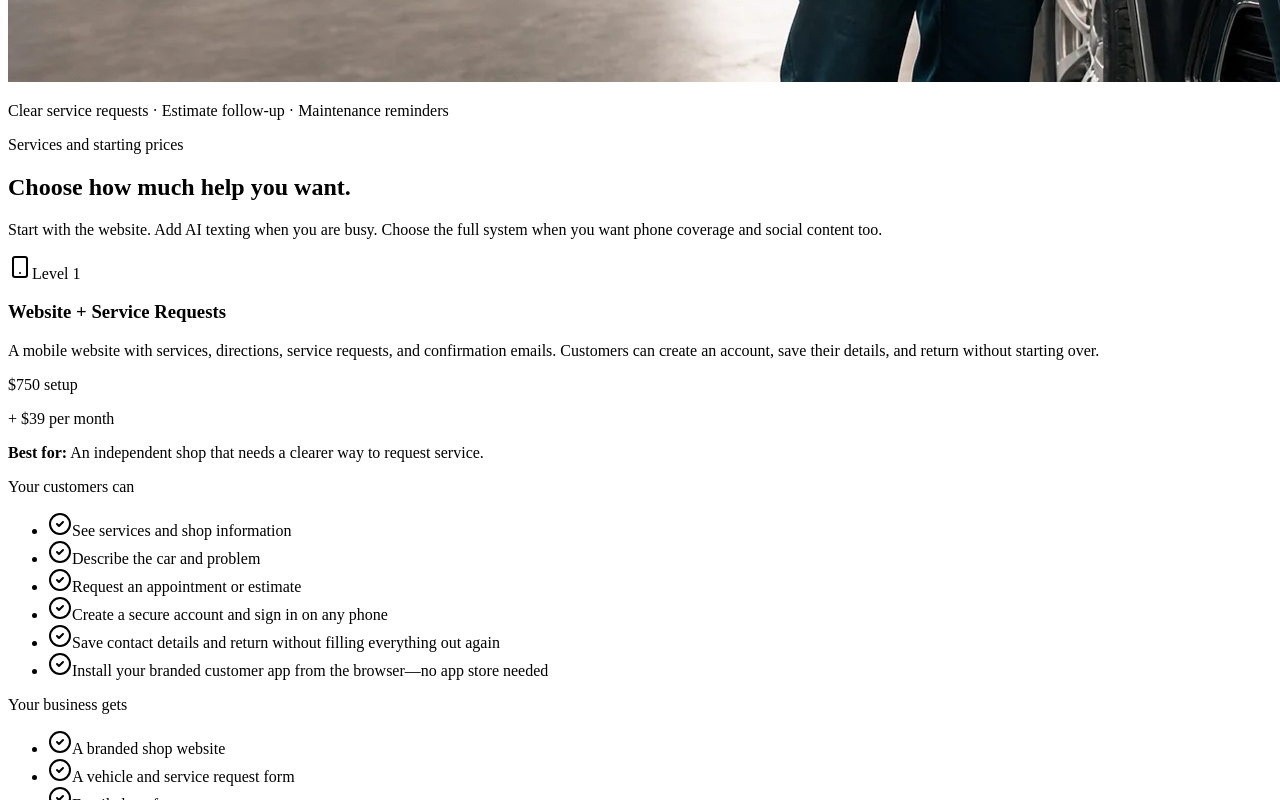
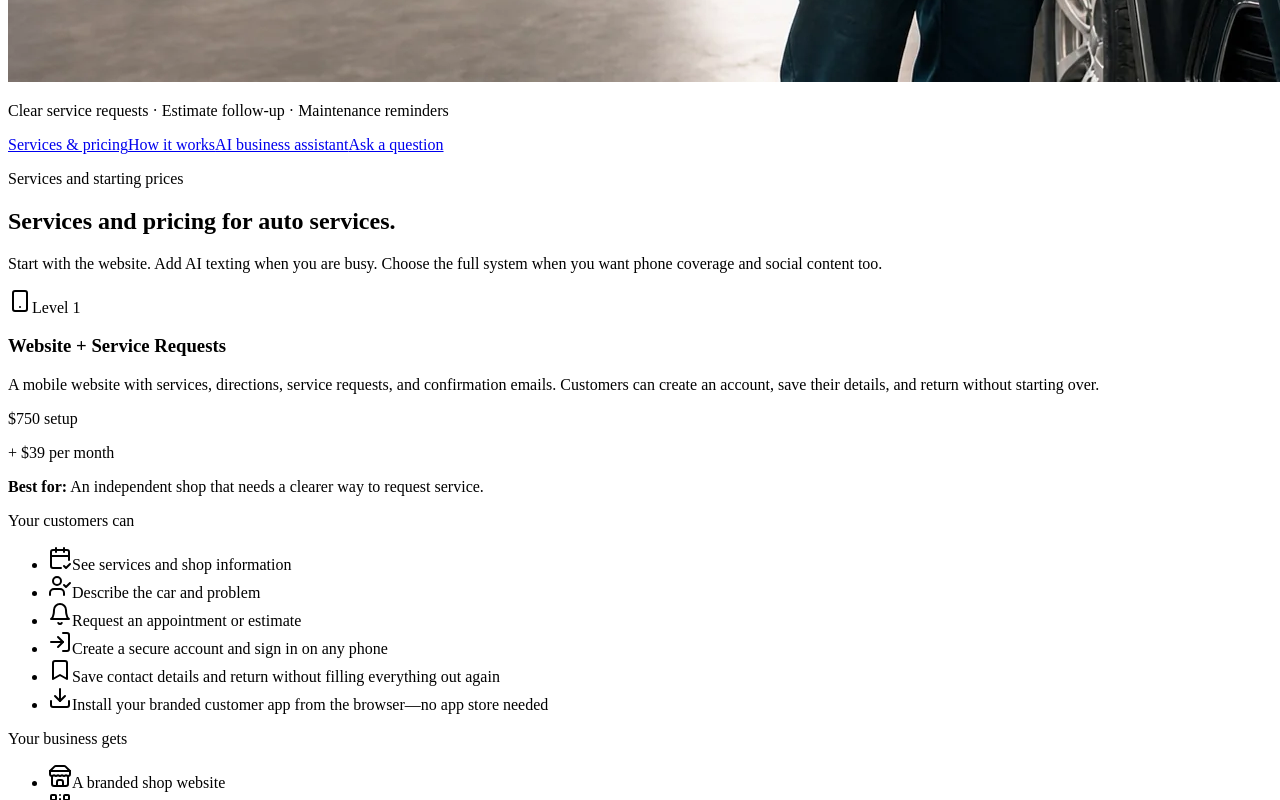
Before and after one commit to mehyar-us/mehyar-web, a React (Vite) app in the folder client/: page /industries/auto-services in a window 1280 px wide. Shown: the part 2180-2980 px from the top of the page. Built offline with nearby package versions, Linux system fonts and the light colour scheme; no server answers.

Commit message:
make industry pricing easier to scan

```diff
--- a/client/src/components/industry-agent-services.tsx
+++ b/client/src/components/industry-agent-services.tsx
@@ -9,7 +9,7 @@ const useCaseIcons = [Clock3, MessageSquareText, Workflow, Clock3, BrainCircuit,
 export default function IndustryAgentServices({ industry }: { industry: IndustryOffer }) {
   const useCases = getAgentUseCases(industry);
   return (
-    <section className="border-t border-border bg-background px-4 py-14 md:py-20" aria-labelledby="agent-services-title">
+    <section id="ai-business-assistant" className="scroll-mt-24 border-t border-border bg-background px-4 py-14 md:py-20" aria-labelledby="agent-services-title">
       <div className="mx-auto max-w-7xl">
         <div className="grid gap-8 lg:grid-cols-[1fr_0.9fr] lg:items-center">
           <div>
--- a/client/src/components/industry-sales-deck.tsx
+++ b/client/src/components/industry-sales-deck.tsx
@@ -1,11 +1,23 @@
 import {
   ArrowRight,
+  Bell,
+  Bookmark,
+  CalendarCheck2,
   CheckCircle2,
+  Database,
+  Download,
+  LayoutDashboard,
+  LogIn,
   MailCheck,
   MessageSquareText,
   PhoneCall,
+  QrCode,
   ShieldCheck,
   Smartphone,
+  Store,
+  UserCheck,
+  Users,
+  Wrench,
 } from "lucide-react";
 import { Link } from "wouter";
 import type { IndustryOffer } from "@/data/industry-offers";
@@ -13,14 +25,16 @@ import { buttonVariants } from "@/components/ui/button";
 import { cn } from "@/lib/utils";
 
 const levelIcons = [Smartphone, MessageSquareText, PhoneCall];
+const customerItemIcons = [CalendarCheck2, UserCheck, Bell, LogIn, Bookmark, Download];
+const ownerItemIcons = [Store, QrCode, Database, LayoutDashboard, Users, Wrench];
 
 export default function IndustrySalesDeck({ industry }: { industry: IndustryOffer }) {
   return (
-    <section className="bg-muted/35 px-4 py-12 md:py-20" aria-label={`${industry.shortName} services, pricing, and example`}>
+    <section id="services-pricing" className="scroll-mt-24 bg-muted/35 px-4 py-12 md:py-20" aria-label={`${industry.shortName} services and pricing`}>
       <div className="mx-auto max-w-7xl">
         <div className="mx-auto max-w-3xl text-center">
           <p className="text-sm font-semibold uppercase tracking-[0.2em] text-brand-700 dark:text-brand-100">Services and starting prices</p>
-          <h2 className="mt-3 text-3xl font-semibold tracking-[-0.04em] text-ink dark:text-white md:text-5xl">Choose how much help you want.</h2>
+          <h2 className="mt-3 text-3xl font-semibold tracking-[-0.04em] text-ink dark:text-white md:text-5xl">Services and pricing for {industry.shortName.toLowerCase()}.</h2>
           <p className="mt-4 text-base leading-7 text-muted-foreground">Start with the website. Add AI texting when you are busy. Choose the full system when you want phone coverage and social content too.</p>
         </div>
 
@@ -51,13 +65,19 @@ export default function IndustrySalesDeck({ industry }: { industry: IndustryOffe
                   <div>
                     <p className="text-sm font-semibold">Your customers can</p>
                     <ul className={cn("mt-3 space-y-3 text-sm leading-6", pkg.featured ? "text-white/75" : "text-muted-foreground")}>
-                      {pkg.customerCan.map((item) => <li key={item} className="flex gap-2"><CheckCircle2 className="mt-1 h-4 w-4 shrink-0" />{item}</li>)}
+                      {pkg.customerCan.map((item, itemIndex) => {
+                        const ItemIcon = customerItemIcons[itemIndex % customerItemIcons.length];
+                        return <li key={item} className="flex items-start gap-3"><span className={cn("mt-0.5 flex h-7 w-7 shrink-0 items-center justify-center rounded-lg", pkg.featured ? "bg-white/10 text-brand-100" : "bg-brand-100 text-brand-800 dark:bg-white/10 dark:text-brand-100")}><ItemIcon className="h-3.5 w-3.5" aria-hidden="true" /></span><span>{item}</span></li>;
+                      })}
                     </ul>
                   </div>
                   <div>
                     <p className="text-sm font-semibold">Your business gets</p>
                     <ul className={cn("mt-3 space-y-3 text-sm leading-6", pkg.featured ? "text-white/75" : "text-muted-foreground")}>
-                      {pkg.ownerGets.map((item) => <li key={item} className="flex gap-2"><CheckCircle2 className="mt-1 h-4 w-4 shrink-0" />{item}</li>)}
+                      {pkg.ownerGets.map((item, itemIndex) => {
+                        const ItemIcon = ownerItemIcons[itemIndex % ownerItemIcons.length];
+                        return <li key={item} className="flex items-start gap-3"><span className={cn("mt-0.5 flex h-7 w-7 shrink-0 items-center justify-center rounded-lg", pkg.featured ? "bg-brand-100/15 text-brand-100" : "bg-secondary text-brand-800 dark:bg-white/10 dark:text-brand-100")}><ItemIcon className="h-3.5 w-3.5" aria-hidden="true" /></span><span>{item}</span></li>;
+                      })}
                     </ul>
                   </div>
                   <details className={cn("rounded-xl border p-3", pkg.featured ? "border-white/15 bg-white/[0.04]" : "border-border bg-background")}>
@@ -78,7 +98,7 @@ export default function IndustrySalesDeck({ industry }: { industry: IndustryOffe
           <strong className="text-foreground">What the prices mean:</strong> setup is the one-time build price. The monthly price covers the listed ongoing service. Text messages, call minutes, AI generation, ad spend, third-party subscriptions, large data moves, and custom connections are confirmed in writing before work starts. Instagram and TikTok publishing depends on account access and platform approval.
         </div>
 
-        <div className="mt-12 overflow-hidden rounded-[1.75rem] border border-border bg-card shadow-sm">
+        <div id="how-it-works" className="mt-12 scroll-mt-24 overflow-hidden rounded-[1.75rem] border border-border bg-card shadow-sm">
           <div className="grid lg:grid-cols-[0.8fr_1.2fr]">
             <div className="relative min-h-72 overflow-hidden lg:min-h-full">
               <img src={industry.heroImage} alt={`${industry.shortName} customer experience example`} className="absolute inset-0 h-full w-full object-cover" loading="lazy" />
--- a/client/src/pages/IndustryDetail.tsx
+++ b/client/src/pages/IndustryDetail.tsx
@@ -24,7 +24,7 @@ export default function IndustryDetail() {
               <div className="mt-6 flex flex-wrap gap-2">
                 {industry.outcomes.map((outcome) => <span key={outcome} className="inline-flex items-center gap-2 rounded-full border border-brand-700/20 bg-card px-3 py-2 text-sm font-medium text-foreground"><CheckCircle2 className="h-4 w-4 text-brand-700 dark:text-brand-100" />{outcome}</span>)}
               </div>
-              <a href="#services-pricing-demo" className={buttonVariants({ variant: "cta", size: "lg", className: "mt-7" })}>See services and prices<ArrowRight className="ml-2 h-4 w-4" /></a>
+              <a href="#services-pricing" className={buttonVariants({ variant: "cta", size: "lg", className: "mt-7" })}>View services &amp; pricing<ArrowRight className="ml-2 h-4 w-4" /></a>
             </div>
             <div className="relative min-h-80 overflow-hidden rounded-[1.75rem] border border-border bg-brand-950 shadow-[0_22px_60px_rgba(8,63,84,0.18)]">
               <img src={industry.heroImage} alt={`${industry.shortName} business owner serving a customer`} className="absolute inset-0 h-full w-full object-cover" loading="eager" />
@@ -34,7 +34,15 @@ export default function IndustryDetail() {
           </div>
         </div>
       </section>
-      <div id="services-pricing-demo" className="scroll-mt-24"><IndustrySalesDeck industry={industry} /></div>
+      <nav aria-label={`${industry.shortName} page sections`} className="sticky top-[4.5rem] z-30 border-b border-border bg-background/95 px-4 py-3 backdrop-blur">
+        <div className="mx-auto flex max-w-7xl gap-2 overflow-x-auto">
+          <a href="#services-pricing" className="shrink-0 rounded-full bg-brand-950 px-4 py-2 text-sm font-semibold text-white">Services &amp; pricing</a>
+          <a href="#how-it-works" className="shrink-0 rounded-full border border-border bg-card px-4 py-2 text-sm font-semibold text-foreground hover:border-brand-700/40">How it works</a>
+          <a href="#ai-business-assistant" className="shrink-0 rounded-full border border-border bg-card px-4 py-2 text-sm font-semibold text-foreground hover:border-brand-700/40">AI business assistant</a>
+          <Link href={`/contact?service=industry_package&industry=${encodeURIComponent(industry.shortName)}`} className="shrink-0 rounded-full border border-border bg-card px-4 py-2 text-sm font-semibold text-foreground hover:border-brand-700/40">Ask a question</Link>
+        </div>
+      </nav>
+      <IndustrySalesDeck industry={industry} />
       <IndustryAgentServices industry={industry} />
     </>
   );
```
